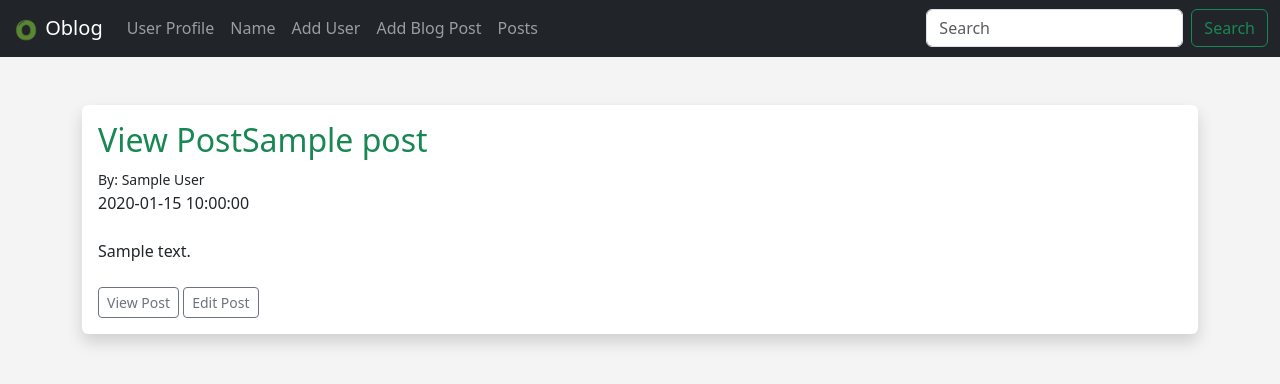
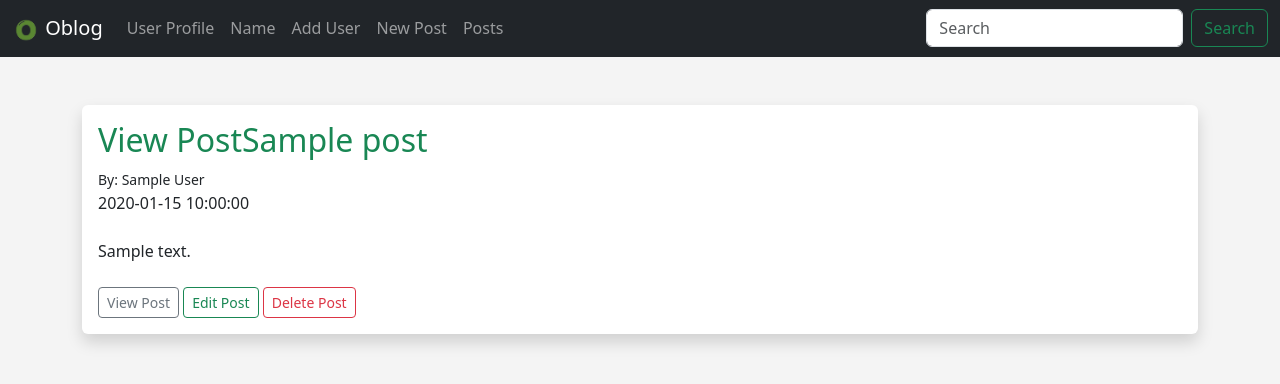
Before and after one commit to ojizou003/oblog, a Flask app: page /posts in a window 1280 px wide. Shown: the top 384 px of the page. Run offline with Flask 3, Linux system fonts and the light colour scheme; tables that the repository leaves empty hold one stand-in row (values such as "Sample post").

Commit message:
✨ delete

```diff
--- a/app.py
+++ b/app.py
@@ -37,6 +37,21 @@ class PostForm(FlaskForm):
     author = StringField('Author', validators=[DataRequired()])
     slug = StringField('Slug', validators=[DataRequired()])
     submit = SubmitField('Submit')
+
+@app.route('/posts/delete/<int:id>')
+def delete_post(id):
+    post_to_delete = Posts.query.get_or_404(id)
+
+    try:
+        db.session.delete(post_to_delete)
+        db.session.commit()
+        flash('Post was Deleted!')
+        posts = Posts.query.order_by(Posts.date_posted)
+        return render_template('posts.html', posts=posts)
+    except:
+        flash('There was a problem deleting post, Try again...')
+        posts = Posts.query.order_by(Posts.date_posted)
+        return render_template('posts.html', posts=posts)
 
 @app.route('/posts')
 def posts():
--- a/templates/add_post.html
+++ b/templates/add_post.html
@@ -8,7 +8,7 @@
     <button type="button" class="btn-close" data-bs-dismiss="alert" aria-label="Close"></button>
 </div>
 {% endfor%}
-<h1>Add Blog Post...</h1>
+<h1>New Post</h1>
     <br>
     <div class="shadow p-3 mb-5 bg-body-tertiary rounded">
     <form method="POST">
--- a/templates/edit_post.html
+++ b/templates/edit_post.html
@@ -8,7 +8,7 @@
     <button type="button" class="btn-close" data-bs-dismiss="alert" aria-label="Close"></button>
 </div>
 {% endfor%}
-
+<h1>Edit Post</h1>
 <br>
 <div class="shadow p-3 mb-5 bg-body rounded">
     <form method="POST">
--- a/templates/navbar.html
+++ b/templates/navbar.html
@@ -19,7 +19,7 @@
                 <a class="nav-link" href="{{url_for('add_user') }}">Add User</a>
                 </li>
                 <li class="nav-item">
-                    <a class="nav-link" href="{{url_for('add_post') }}">Add Blog Post</a>
+                    <a class="nav-link" href="{{url_for('add_post') }}">New Post</a>
                 </li>
                 <li class="nav-item">
                     <a class="nav-link" href="{{url_for('posts') }}">Posts</a>
--- a/templates/post.html
+++ b/templates/post.html
@@ -19,6 +19,8 @@
 
 <a href="{{ url_for('posts') }}" class="btn btn-outline-secondary btn-sm"><< Back To Posts</a>
 
-<a href="{{ url_for('edit_post', id=post.id) }}" class="btn btn-outline-secondary btn-sm">Edit Post</a>
+<a href="{{ url_for('edit_post', id=post.id) }}" class="btn btn-outline-success btn-sm">Edit Post</a>
+
+<a href="{{ url_for('delete_post', id=post.id) }}" class="btn btn-outline-danger btn-sm">Delete Post</a>
 
 {% endblock %}
--- a/templates/posts.html
+++ b/templates/posts.html
@@ -18,7 +18,9 @@
         {{ post.content }} <br><br>
         <a href="{{ url_for('post', id=post.id) }}" class="btn btn-outline-secondary btn-sm">View Post</a>
 
-        <a href="{{ url_for('edit_post', id=post.id) }}" class="btn btn-outline-secondary btn-sm">Edit Post</a>
+        <a href="{{ url_for('edit_post', id=post.id) }}" class="btn btn-outline-success btn-sm">Edit Post</a>
+
+        <a href="{{ url_for('delete_post', id=post.id) }}" class="btn btn-outline-danger btn-sm">Delete Post</a>
         <br>
     </div>
 {% endfor%}
```
Also changed, not shown: instance/users.db.
